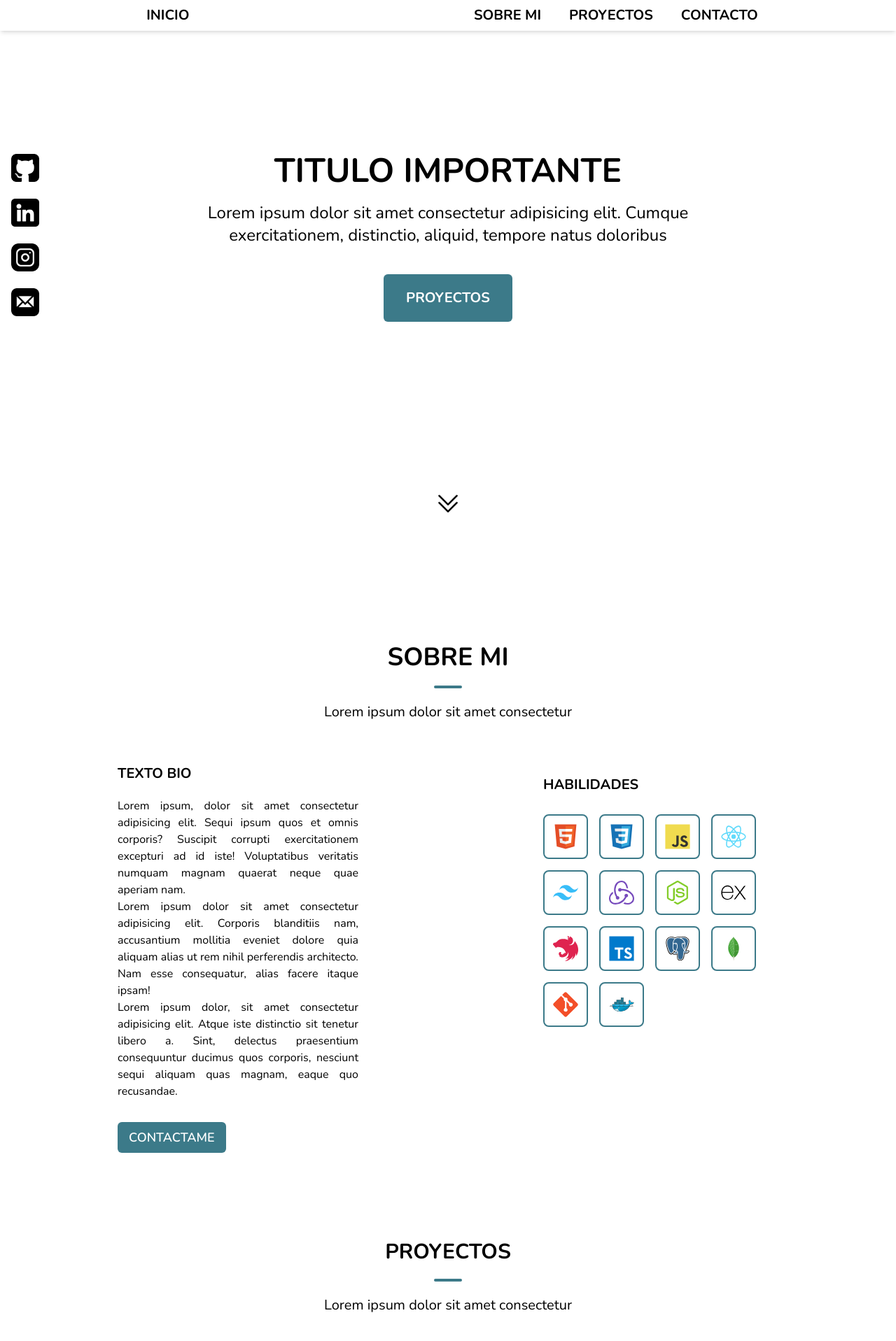
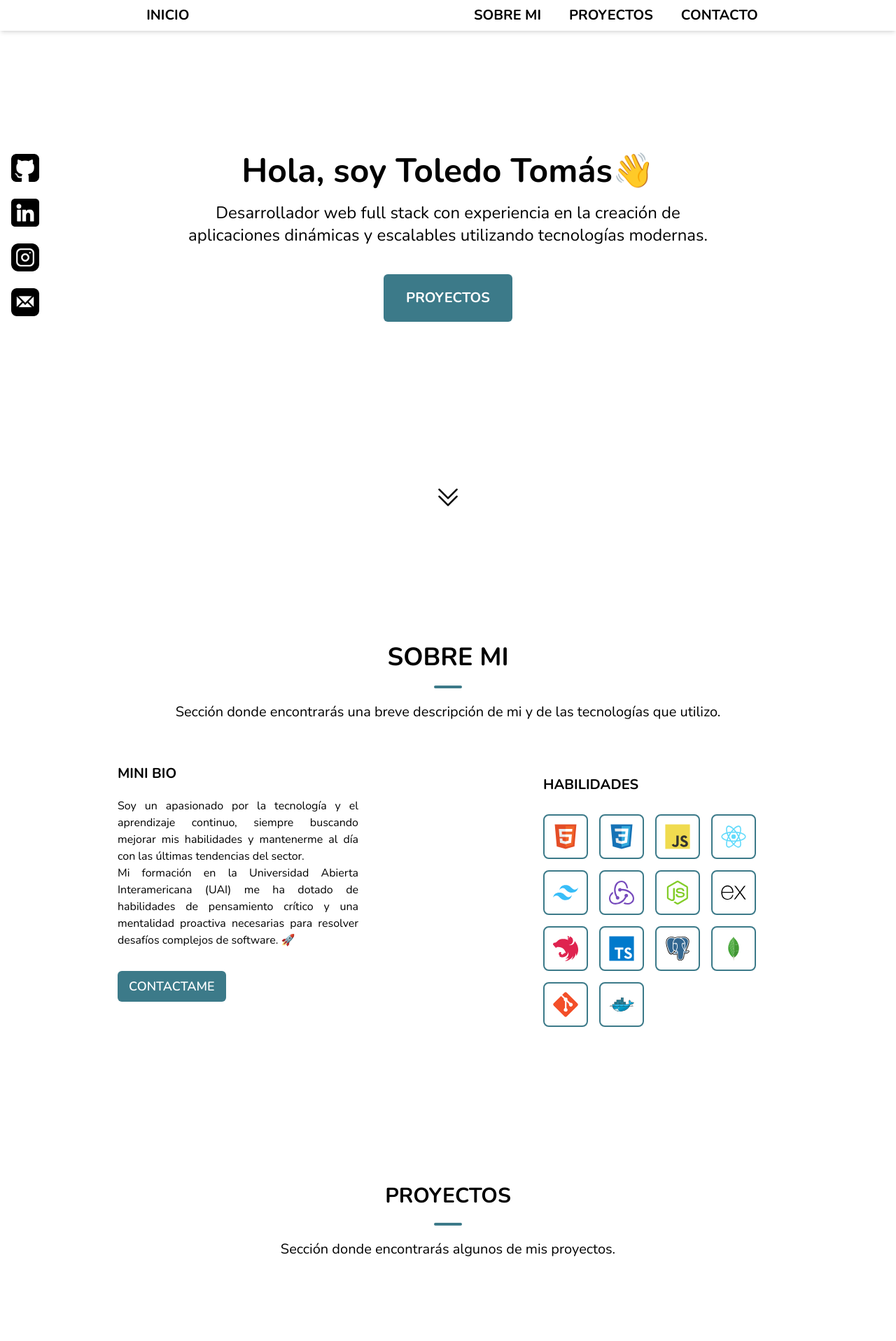
Before and after one commit to ToledoTomas/portfolio, a React (Vite) app: page / in a window 1280 px wide. Shown: the top 1917 px of the page at 70% size. Built offline with nearby package versions, Linux system fonts and the light colour scheme.

Commit message:
info agregada

```diff
--- a/src/components/About.jsx
+++ b/src/components/About.jsx
@@ -10,7 +10,10 @@ const About = () => {
     >
       <h2 className="font-bold text-4xl">SOBRE MI</h2>
       <div className="w-10 h-1 rounded-md mx-auto my-5 bg-cerulean"></div>
-      <p className="text-xl">Lorem ipsum dolor sit amet consectetur</p>
+      <p className="text-xl">
+        Sección donde encontrarás una breve descripción de mi y de las
+        tecnologías que utilizo.
+      </p>
       <div className="flex h-auto m-10 justify-center">
         <Bio />
         <Skills />
--- a/src/components/Bio.jsx
+++ b/src/components/Bio.jsx
@@ -3,24 +3,16 @@ import React from "react";
 const Bio = () => {
   return (
     <div className="w-1/3 text-justify mx-32 flex-col">
-      <h1 className="text-xl font-bold my-5">TEXTO BIO</h1>
+      <h1 className="text-xl font-bold my-5">MINI BIO</h1>
       <p>
-        Lorem ipsum, dolor sit amet consectetur adipisicing elit. Sequi ipsum
-        quos et omnis corporis? Suscipit corrupti exercitationem excepturi ad id
-        iste! Voluptatibus veritatis numquam magnam quaerat neque quae aperiam
-        nam.
+        Soy un apasionado por la tecnología y el aprendizaje continuo, siempre
+        buscando mejorar mis habilidades y mantenerme al día con las últimas
+        tendencias del sector.
       </p>
       <p>
-        Lorem ipsum dolor sit amet consectetur adipisicing elit. Corporis
-        blanditiis nam, accusantium mollitia eveniet dolore quia aliquam alias
-        ut rem nihil perferendis architecto. Nam esse consequatur, alias facere
-        itaque ipsam!
-      </p>
-      <p>
-        Lorem ipsum dolor, sit amet consectetur adipisicing elit. Atque iste
-        distinctio sit tenetur libero a. Sint, delectus praesentium consequuntur
-        ducimus quos corporis, nesciunt sequi aliquam quas magnam, eaque quo
-        recusandae.
+        Mi formación en la Universidad Abierta Interamericana (UAI) me ha dotado
+        de habilidades de pensamiento crítico y una mentalidad proactiva
+        necesarias para resolver desafíos complejos de software. 🚀
       </p>
       <a
         className="my-8 py-2 px-4 text-lg font-semibold text-white rounded-md bg-cerulean absolute hover:scale-110 transition-all duration-300"
--- a/src/components/Contact.jsx
+++ b/src/components/Contact.jsx
@@ -3,13 +3,13 @@ import Form from "./Form";
 
 const Contact = () => {
   return (
-    <div
-      className="text-center w-full max-w-2xl mt-20"
-      id="contact"
-    >
+    <div className="text-center w-full max-w-2xl mt-20" id="contact">
       <h2 className="font-bold text-3xl">CONTACTO</h2>
       <div className="w-10 h-1 rounded-md mx-auto my-5 bg-cerulean"></div>
-      <p className="text-xl">Lorem ipsum dolor sit amet consectetur</p>
+      <p className="text-xl">
+        Si tienes alguna consulta o quieres contactarme, por favor completa el
+        siguiente formulario.
+      </p>
       <Form />
     </div>
   );
--- a/src/components/Links.jsx
+++ b/src/components/Links.jsx
@@ -1,22 +1,9 @@
 import React from "react";
-
-const links = ["SOBRE MI", "PROYECTOS", "CONTACTO"];
 
 const Links = () => {
   return (
     <div>
       <ul>
-        {/* {links.map(l => {
-          return (
-            <a
-              className="mx-5 my-3 py-2 font-bold text-xl text-black hover:text-cerulean transition-all duration-200"
-              href={"#"}
-              key={l}
-            >
-              {l}
-            </a>
-          );
-        })} */}
         <a
           className="mx-5 my-3 py-2 font-bold text-xl text-black hover:text-cerulean transition-all duration-200"
           href="#about"
--- a/src/components/Navbar.jsx
+++ b/src/components/Navbar.jsx
@@ -4,9 +4,7 @@ import Links from "./Links";
 
 const Navbar = () => {
   return (
-    <div
-      className="flex py-2 justify-around fixed top-0 left-0 w-full bg-white z-10 shadow-md"
-    >
+    <div className="flex py-2 justify-around fixed top-0 left-0 w-full bg-white z-10 shadow-md">
       <Logo />
       <Links />
     </div>
--- a/src/components/Projects.jsx
+++ b/src/components/Projects.jsx
@@ -8,7 +8,9 @@ const Projects = () => {
     >
       <h2 className="font-bold text-3xl">PROYECTOS</h2>
       <div className="w-10 h-1 rounded-md mx-auto my-5 bg-cerulean"></div>
-      <p className="text-xl">Lorem ipsum dolor sit amet consectetur</p>
+      <p className="text-xl">
+        Sección donde encontrarás algunos de mis proyectos.
+      </p>
     </div>
   );
 };
--- a/src/views/Header.jsx
+++ b/src/views/Header.jsx
@@ -9,17 +9,15 @@ const Home = () => {
     <div className="flex flex-col items-center justify-center min-h-screen">
       <Navbar />
       <div className="text-center mt-40">
-      <h1 className="font-bold text-5xl">
-        TITULO IMPORTANTE
-      </h1>
-      <h3 className="text-2xl mt-5 max-w-3xl mx-auto">
-        Lorem ipsum dolor sit amet consectetur adipisicing elit. Cumque
-        exercitationem, distinctio, aliquid, tempore natus doloribus
-      </h3>
+        <h1 className="font-bold text-5xl">Hola, soy Toledo Tomás👋</h1>
+        <h3 className="text-2xl mt-5 max-w-3xl mx-auto">
+          Desarrollador web full stack con experiencia en la creación de
+          aplicaciones dinámicas y escalables utilizando tecnologías modernas.
+        </h3>
       </div>
       <Button />
       <img
-        className="w-10 h-10 mt-60 transition-all duration-300 hover:scale-125"
+        className="w-10 h-10 mt-60 transition-all duration-300 animate-bounce"
         src={arrow}
         alt="flecha"
       />
```
Also changed, not shown: src/assets/background.jpg (renamed from src/assets/6bbadf9f-c577-4b0f-b5f3-a95416006354.jpg).
